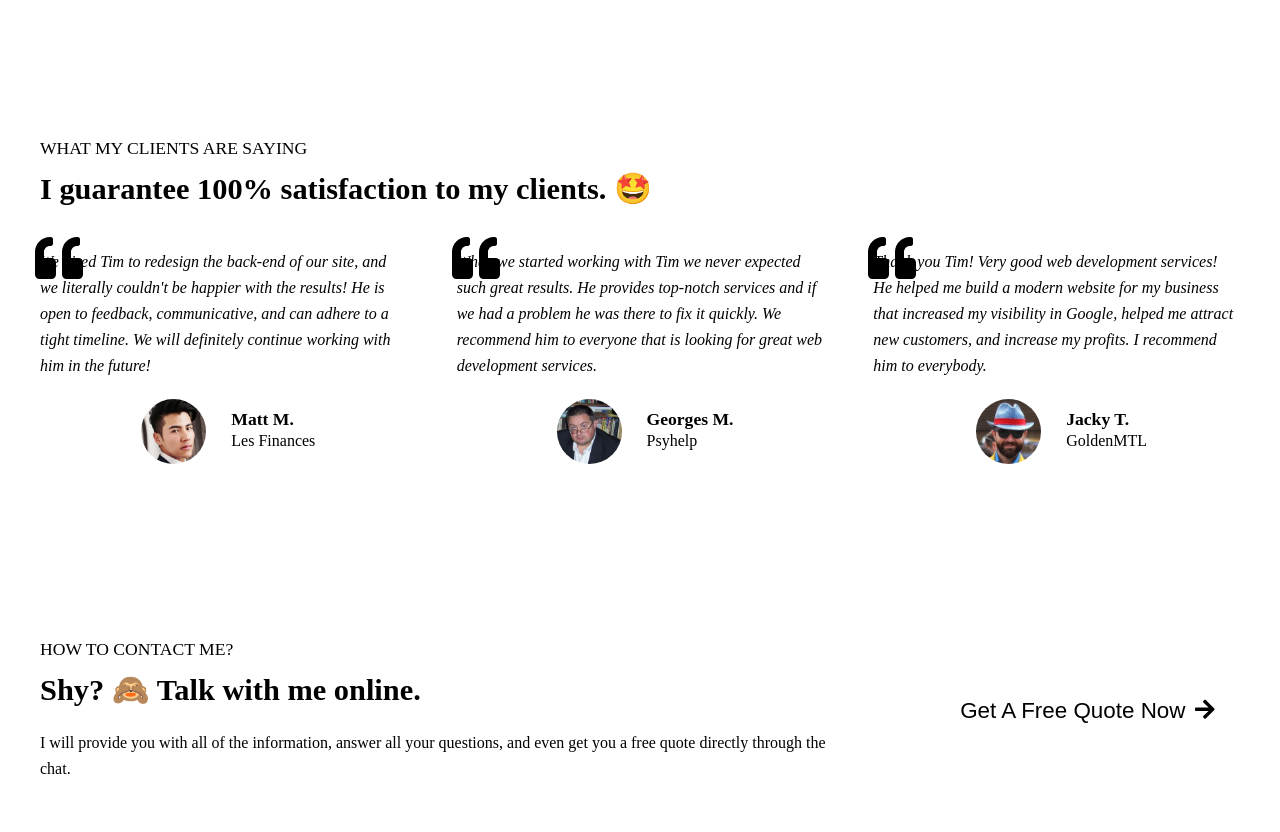
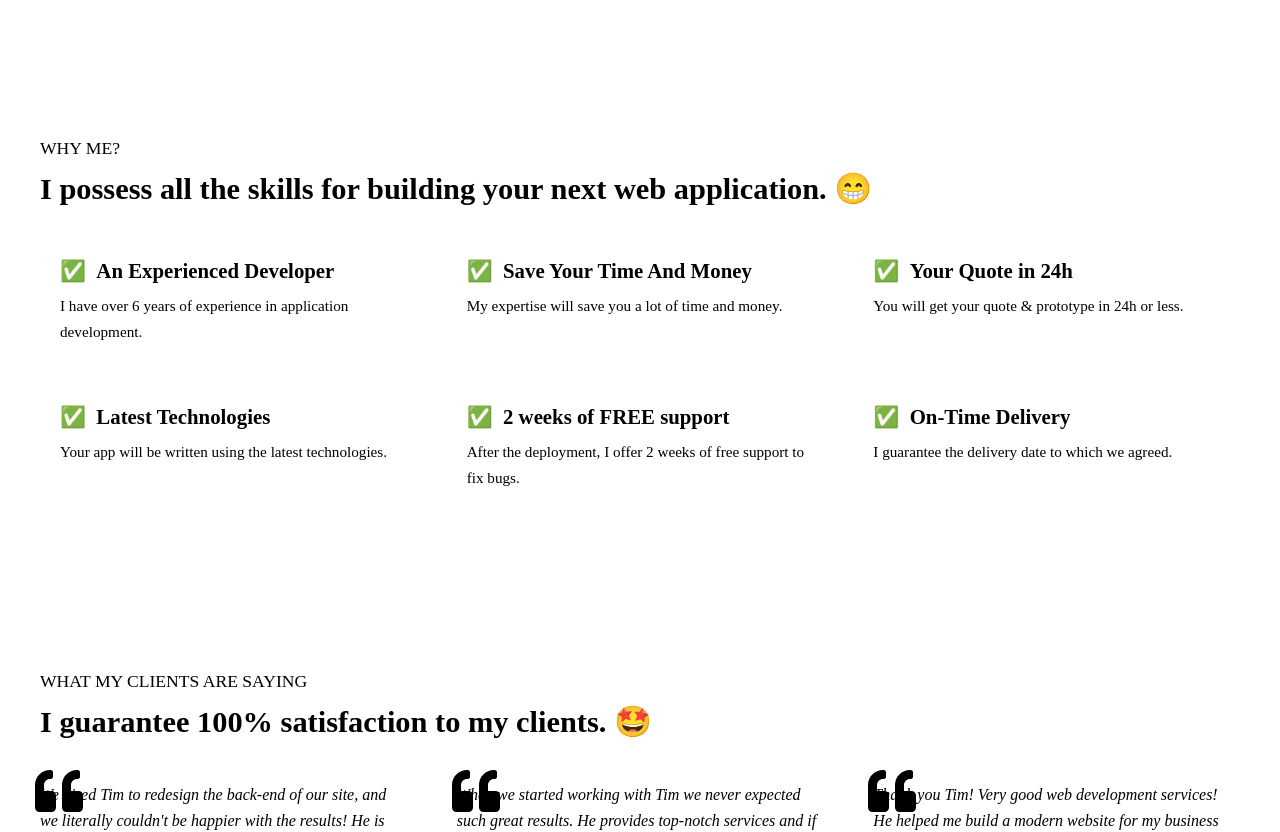
Before and after one commit to TimMouskhelichvili/personal, a Next.js app: page / in a window 1280 px wide. Shown: the part 2120-2952 px from the top of the page. Built offline with nearby package versions, Linux system fonts and the light colour scheme.

Commit message:
fix(website): added why me section

```diff
--- a/config/sitemap/en/index.js
+++ b/config/sitemap/en/index.js
@@ -4,16 +4,16 @@ const enSitemap = {
         title: 'Home',
         exclude: true,
         home: true,
-        seoTitle: '{COMPANY} - Freelance Developer & React & Node.js Consultant',
+        seoTitle: '{COMPANY} - Freelance Developer & Consultant in React, Node.js',
         description: `I Help Business by Building Modern Web Applications using React & Node.js
-					  Affordable Pricing. Top Results. On-Time Delivery.`
+		              Save Your Time And Money. Top Results. On-Time Delivery.`
     },
     blog: {
         href: '/blog',
         title: 'Blog',
         seoTitle: 'Our Blog - {COMPANY}',
         description: `The blog page where I share articles on web development themes.
-					  Tim Mouskhelichvili Consultant. I provide React, TypeScript, PHP, Node.js development and consultations.`
+					  Tim Mouskhelichvili Consultant. I provide React, TypeScript, Node.js development and consultations.`
     },
     privacyPolicy: {
         exclude: true,
--- a/config/sitemap/fr/index.js
+++ b/config/sitemap/fr/index.js
@@ -13,7 +13,7 @@ const frSitemap = {
         title: 'Blog',
         seoTitle: 'Notre Blog - {COMPANY}',
         description: `La page blog où je partage des articles sur le développement web. Tim Mouskhelichvili Consultant.
-		              Je fournis du développement et des consultations en React, TypeScript, PHP, Node.js.`
+		              Je fournis du développement et des consultations en React, TypeScript, Node.js.`
     },
     privacyPolicy: {
         exclude: true,
--- /dev/null
+++ b/src/componentsByPage/home/sectionWhyMe/index.tsx
@@ -0,0 +1,35 @@
+import React, { ReactElement } from 'react';
+import { StyledSection, StyledListContainer, StyledTitle, StyledParagraph } from './style';
+import { SubTitle } from 'src/components/landing/subTitle';
+import { Title } from 'src/components/landing/title';
+import { Row } from 'src/components/elements/row';
+import { useLocale } from 'src/localizations';
+
+/**
+ * The SectionWhyMe component.
+ */
+const SectionWhyMe = (): ReactElement => {
+    const locale = useLocale();
+    const { subTitle, title, list } = locale.pages.home.whyMe;
+
+    return (
+        <StyledSection>
+            <Row>
+                <SubTitle>{subTitle}</SubTitle>
+                <Title>{title}</Title>
+                <StyledListContainer>
+                    {list.map((x, key) => (
+                        <div key={key}>
+                            <StyledTitle>✅&nbsp;&nbsp;{x.title}</StyledTitle>
+                            <StyledParagraph>{x.description}</StyledParagraph>
+                        </div>
+                    ))}
+                </StyledListContainer>
+            </Row>
+        </StyledSection>
+    );
+};
+
+export {
+    SectionWhyMe
+};
--- /dev/null
+++ b/src/componentsByPage/home/sectionWhyMe/style.ts
@@ -0,0 +1,54 @@
+import styled from 'styled-components';
+import { Section } from 'src/components/elements/section';
+import { getThemeVariable } from 'src/theme/utils';
+import { devices } from 'src/theme';
+import { Paragraph } from 'src/components/elements/paragraph';
+
+const StyledSection = styled(Section)`
+	border-top: 1px solid ${getThemeVariable('global.borderColor')};
+`;
+
+const StyledListContainer = styled.div`
+	display: grid;
+	grid-gap: 20px;
+	grid-template-columns: 1fr 1fr 1fr;
+
+	> div {
+		border-radius: ${getThemeVariable('global.borderRadius')};
+		background: ${getThemeVariable('pages.home.services.cardBackground')};
+		padding: 20px;
+	}
+
+	@media screen and (max-width: ${devices.smallTablet}) {
+		grid-template-columns: 1fr 1fr;
+	}
+
+	@media screen and (max-width: ${devices.mobile}) {
+		display: block;
+
+		> div {
+			margin-top: 20px;
+
+			&:first-of-type {
+				margin-top: 0px;
+			}
+		}
+	}
+`;
+
+const StyledTitle = styled.div`
+	font-size: 1.3em;
+	font-weight: bold;
+	margin-bottom: 10px;
+`;
+
+const StyledParagraph = styled(Paragraph)`
+	font-size: .95em;
+`;
+
+export {
+    StyledParagraph,
+    StyledListContainer,
+  	StyledSection,
+    StyledTitle
+};
--- a/src/localizations/en/home/index.ts
+++ b/src/localizations/en/home/index.ts
@@ -106,6 +106,36 @@ const enHomeLocale = {
 					  and even get you a free quote directly through the chat.`,
         subTitle: 'How to contact me?',
         title: 'Shy? 🙈 Talk with me online.'
+    },
+    whyMe: {
+        list: [
+            {
+                description: 'I have over 6 years of experience in application development.',
+                title: 'An Experienced Developer'
+            },
+            {
+                description: 'My expertise will save you a lot of time and money.',
+                title: 'Save Your Time And Money'
+            },
+            {
+                description: 'You will get your quote & prototype in 24h or less.',
+                title: 'Your Quote in 24h'
+            },
+            {
+                description: 'Your app will be written using the latest technologies.',
+                title: 'Latest Technologies'
+            },
+            {
+                description: 'After the deployment, I offer 2 weeks of free support to fix bugs.',
+                title: '2 weeks of FREE support'
+            },
+            {
+                description: 'I guarantee the delivery date to which we agreed.',
+                title: 'On-Time Delivery'
+            }
+        ],
+        subTitle: 'Why me?',
+        title: 'I possess all the skills for building your next web application.\u00A0😁'
     }
 };
 
--- a/src/pages/index.tsx
+++ b/src/pages/index.tsx
@@ -4,6 +4,7 @@ import { SectionTalkExpert } from 'src/componentsByPage/home/sectionTalkExpert';
 import { SectionServices } from 'src/componentsByPage/home/sectionServices';
 import { SectionQuotes } from 'src/componentsByPage/home/sectionQuotes';
 import { SectionFirst } from 'src/componentsByPage/home/sectionFirst';
+import { SectionWhyMe } from 'src/componentsByPage/home/sectionWhyMe';
 import { Container } from 'src/components/global/container';
 import { Seo } from 'src/components/global/seo';
 import { useLocale } from 'src/localizations';
@@ -20,6 +21,7 @@ const Home = (): ReactElement => {
             <SectionFirst />
             <SectionDescription />
             <SectionServices />
+            <SectionWhyMe />
             <SectionQuotes />
             <SectionTalkExpert />
         </Container>
```
